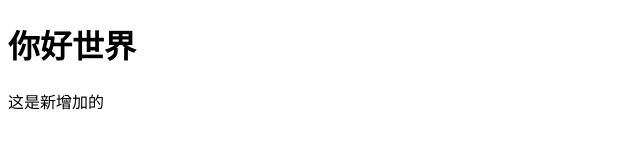
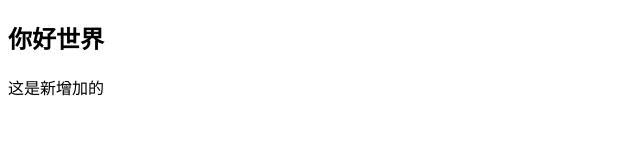
Before and after one commit to qianfanmugui/learning, a plain HTML site: page index.html in a window 1280 px wide. Shown: the whole page, without its empty margins (0-640 px from the left). Drawn offline with Linux system fonts and the light colour scheme.

Commit message:
Update index.html

```diff
--- a/index.html
+++ b/index.html
@@ -6,7 +6,7 @@
     <title>Document</title>
 </head>
 <body>
-    <h1>你好世界</h1>
+    <h2>你好世界</h2>
     <p>这是新增加的</p>
 </body>
 </html>
```
